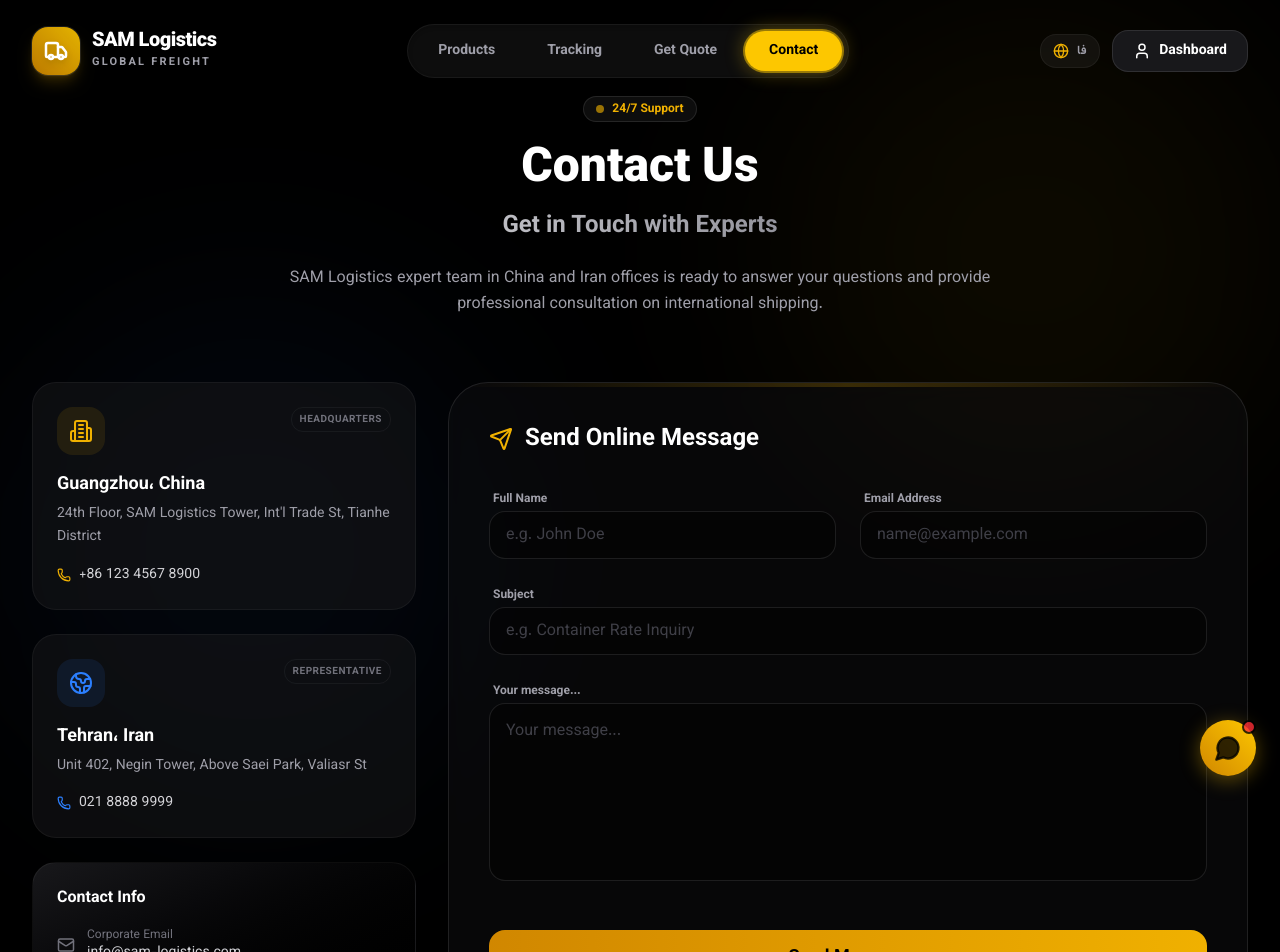
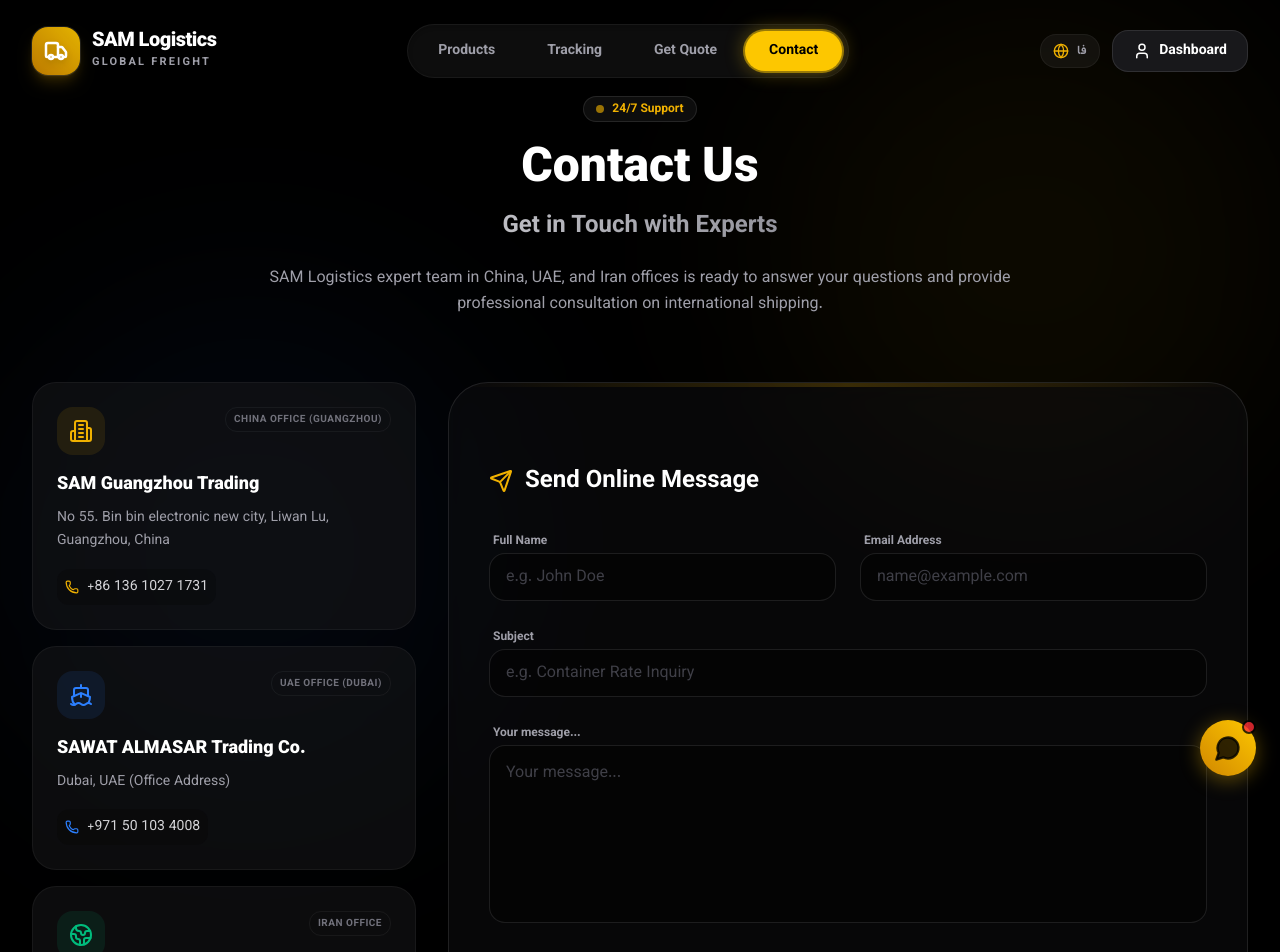
Before and after one commit to amirimmd/SAM-CRM-System, a Next.js app: page /en/contact in a window 1280 px wide. Shown: the top 952 px of the page. Built offline with nearby package versions, Linux system fonts and the light colour scheme.

Commit message:
Sync local project state to main branch

```diff
--- a/src/app/(public)/[locale]/(marketing)/contact/page.tsx
+++ b/src/app/(public)/[locale]/(marketing)/contact/page.tsx
@@ -1,4 +1,4 @@
-import { Mail, MapPin, Phone, Send, Clock, Building2, Globe2 } from "lucide-react";
+import { Mail, MapPin, Phone, Send, Clock, Building2, Globe2, Ship, Map } from "lucide-react";
 import { cn } from "@/lib/utils";
 import Image from "next/image";
 
@@ -12,7 +12,7 @@
         badge: "پشتیبانی ۲۴/۷",
         title: "تماس با ما",
         subtitle: "ارتباط مستقیم با کارشناسان",
-        desc: "تیم متخصص سام لجستیک در دفاتر چین و ایران، آماده پاسخگویی به سوالات شما و ارائه مشاوره تخصصی در زمینه حمل و نقل بین‌المللی است.",
+        desc: "تیم متخصص سام لجستیک در دفاتر چین، امارات و ایران، آماده پاسخگویی به سوالات شما و ارائه مشاوره تخصصی در زمینه حمل و نقل بین‌المللی است.",
       },
       form: {
         title: "ارسال پیام آنلاین",
@@ -27,16 +27,22 @@
       },
       info: {
         china: {
-          badge: "دفتر مرکزی",
-          country: "چین",
-          city: "گوانگجو",
-          address: "منطقه تیانه، خیابان تجاری بین‌المللی، برج سام لجستیک، طبقه ۲۴",
+          badge: "دفتر چین (گوانجو)",
+          title: "SAM Guangzhou Trading",
+          address: "No 55. Bin bin electronic new city, Liwan Lu, Guangzhou, China",
+          phone: "+86 136 1027 1731",
+        },
+        uae: {
+          badge: "دفتر دبی (امارات)",
+          title: "SAWAT ALMASAR Trading Co.",
+          address: "Dubai, UAE (Office Address)",
+          phone: "+971 50 103 4008",
         },
         iran: {
-          badge: "دفتر نمایندگی",
-          country: "ایران",
-          city: "تهران",
-          address: "خیابان ولیعصر، بالاتر از پارک ساعی، برج نگین، واحد ۴۰۲",
+          badge: "دفتر ایران",
+          title: "تجارت خلیج فارس الکترونیک",
+          address: "تهران، ایران",
+          phone: "+98 912 195 5663",
         },
         contact: {
           title: "اطلاعات تماس",
@@ -51,7 +57,7 @@
         badge: "24/7 Support",
         title: "Contact Us",
         subtitle: "Get in Touch with Experts",
-        desc: "SAM Logistics expert team in China and Iran offices is ready to answer your questions and provide professional consultation on international shipping.",
+        desc: "SAM Logistics expert team in China, UAE, and Iran offices is ready to answer your questions and provide professional consultation on international shipping.",
       },
       form: {
         title: "Send Online Message",
@@ -66,16 +72,22 @@
       },
       info: {
         china: {
-          badge: "Headquarters",
-          country: "China",
-          city: "Guangzhou",
-          address: "24th Floor, SAM Logistics Tower, Int'l Trade St, Tianhe District",
+          badge: "China Office (Guangzhou)",
+          title: "SAM Guangzhou Trading",
+          address: "No 55. Bin bin electronic new city, Liwan Lu, Guangzhou, China",
+          phone: "+86 136 1027 1731",
+        },
+        uae: {
+          badge: "UAE Office (Dubai)",
+          title: "SAWAT ALMASAR Trading Co.",
+          address: "Dubai, UAE (Office Address)",
+          phone: "+971 50 103 4008",
         },
         iran: {
-          badge: "Representative",
-          country: "Iran",
-          city: "Tehran",
-          address: "Unit 402, Negin Tower, Above Saei Park, Valiasr St",
+          badge: "Iran Office",
+          title: "Persian Gulf Electronics",
+          address: "Tehran, Iran",
+          phone: "+98 912 195 5663",
         },
         contact: {
           title: "Contact Info",
@@ -120,7 +132,7 @@
         <div className="grid grid-cols-1 lg:grid-cols-3 gap-8">
 
           {/* Contact Info Cards (Left Side) */}
-          <div className="space-y-6 lg:col-span-1">
+          <div className="space-y-4 lg:col-span-1">
 
              {/* China Office */}
              <div className="p-6 rounded-3xl bg-zinc-900/50 border border-white/5 hover:border-yellow-500/30 transition-colors group">
@@ -132,62 +144,61 @@
                       {t.info.china.badge}
                    </span>
                 </div>
-                <h3 className="text-lg font-bold text-white mb-1">{t.info.china.city}، {t.info.china.country}</h3>
-                <p className="text-sm text-zinc-400 leading-relaxed mb-4">
+                <h3 className="text-lg font-black text-white mb-2">{t.info.china.title}</h3>
+                <p className="text-sm text-zinc-400 leading-relaxed mb-4 font-mono">
                    {t.info.china.address}
                 </p>
-                <div className="flex items-center gap-2 text-zinc-300 font-mono text-sm">
+                <div className="flex items-center gap-2 text-zinc-300 font-mono text-sm bg-black/20 p-2 rounded-lg w-fit">
                    <Phone size={14} className="text-yellow-500" />
-                   <span dir="ltr">+86 123 4567 8900</span>
+                   <span dir="ltr">{t.info.china.phone}</span>
+                </div>
+             </div>
+
+             {/* UAE Office */}
+             <div className="p-6 rounded-3xl bg-zinc-900/50 border border-white/5 hover:border-blue-500/30 transition-colors group">
+                <div className="flex items-start justify-between mb-4">
+                   <div className="p-3 rounded-2xl bg-blue-500/10 text-blue-500 group-hover:bg-blue-500 group-hover:text-white transition-all">
+                      <Ship size={24} />
+                   </div>
+                   <span className="text-[10px] font-bold uppercase tracking-wider text-zinc-500 border border-white/5 px-2 py-1 rounded-lg">
+                      {t.info.uae.badge}
+                   </span>
+                </div>
+                <h3 className="text-lg font-black text-white mb-2">{t.info.uae.title}</h3>
+                <p className="text-sm text-zinc-400 leading-relaxed mb-4 font-mono">
+                   {t.info.uae.address}
+                </p>
+                <div className="flex items-center gap-2 text-zinc-300 font-mono text-sm bg-black/20 p-2 rounded-lg w-fit">
+                   <Phone size={14} className="text-blue-500" />
+                   <span dir="ltr">{t.info.uae.phone}</span>
                 </div>
              </div>
 
              {/* Iran Office */}
-             <div className="p-6 rounded-3xl bg-zinc-900/50 border border-white/5 hover:border-blue-500/30 transition-colors group">
+             <div className="p-6 rounded-3xl bg-zinc-900/50 border border-white/5 hover:border-emerald-500/30 transition-colors group">
                 <div className="flex items-start justify-between mb-4">
-                   <div className="p-3 rounded-2xl bg-blue-500/10 text-blue-500 group-hover:bg-blue-500 group-hover:text-white transition-all">
+                   <div className="p-3 rounded-2xl bg-emerald-500/10 text-emerald-500 group-hover:bg-emerald-500 group-hover:text-white transition-all">
                       <Globe2 size={24} />
                    </div>
                    <span className="text-[10px] font-bold uppercase tracking-wider text-zinc-500 border border-white/5 px-2 py-1 rounded-lg">
                       {t.info.iran.badge}
                    </span>
                 </div>
-                <h3 className="text-lg font-bold text-white mb-1">{t.info.iran.city}، {t.info.iran.country}</h3>
+                <h3 className="text-lg font-black text-white mb-2">{t.info.iran.title}</h3>
                 <p className="text-sm text-zinc-400 leading-relaxed mb-4">
                    {t.info.iran.address}
                 </p>
-                <div className="flex items-center gap-2 text-zinc-300 font-mono text-sm">
-                   <Phone size={14} className="text-blue-500" />
-                   <span dir="ltr">021 8888 9999</span>
+                <div className="flex items-center gap-2 text-zinc-300 font-mono text-sm bg-black/20 p-2 rounded-lg w-fit">
+                   <Phone size={14} className="text-emerald-500" />
+                   <span dir="ltr">{t.info.iran.phone}</span>
                 </div>
-             </div>
-
-             {/* General Info */}
-             <div className="p-6 rounded-3xl bg-gradient-to-br from-zinc-900 to-black border border-white/5">
-                <h3 className="font-bold text-white mb-4">{t.info.contact.title}</h3>
-                <ul className="space-y-4">
-                   <li className="flex items-center gap-3">
-                      <Mail size={18} className="text-zinc-500" />
-                      <div className="flex flex-col">
-                         <span className="text-xs text-zinc-500">{t.info.contact.email}</span>
-                         <span className="text-sm text-zinc-300 font-mono">info@sam-logistics.com</span>
-                      </div>
-                   </li>
-                   <li className="flex items-center gap-3">
-                      <Clock size={18} className="text-zinc-500" />
-                      <div className="flex flex-col">
-                         <span className="text-xs text-zinc-500">{t.info.contact.work_hours}</span>
-                         <span className="text-sm text-zinc-300">{t.info.contact.hours_val}</span>
-                      </div>
-                   </li>
-                </ul>
              </div>
 
           </div>
 
-          {/* Contact Form (Right Side - Bigger) */}
+          {/* Contact Form (Right Side) */}
           <div className="lg:col-span-2">
-             <div className="h-full p-8 md:p-10 rounded-[2.5rem] bg-zinc-900/30 backdrop-blur-md border border-white/10 relative overflow-hidden">
+             <div className="h-full p-8 md:p-10 rounded-[2.5rem] bg-zinc-900/30 backdrop-blur-md border border-white/10 relative overflow-hidden flex flex-col justify-center">
                 <div className="absolute top-0 right-0 w-full h-1 bg-gradient-to-r from-transparent via-yellow-500 to-transparent opacity-20" />
 
                 <h2 className="text-2xl font-bold text-white mb-8 flex items-center gap-3">
```
